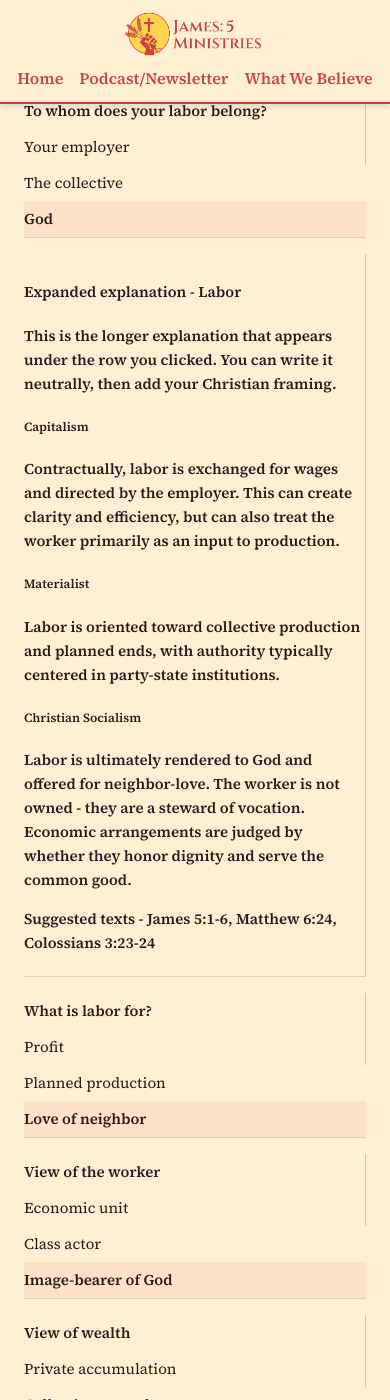
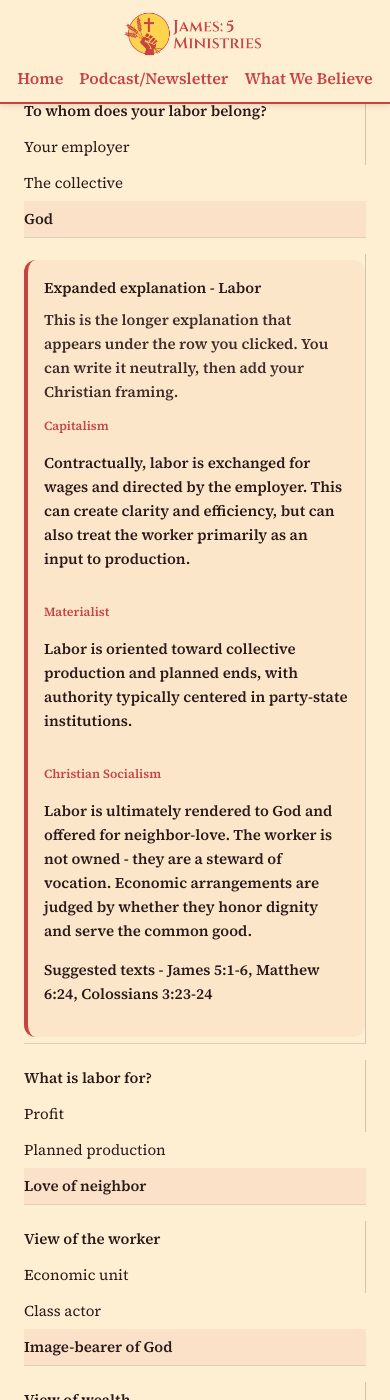
Before and after one commit to james5ministries/james5ministries.github.io, a Jekyll site: the page built from what-we-believe.md, in a window 390 px wide and 1400 px high, scrolled down 696 px. Built offline with Jekyll 4.4.1, drawn with Linux system fonts in a browser that asks for light colours.

Commit message:
Enhance comparison table with expandable details
Added styles for expandable table rows and detail boxes.

```diff
--- a/assets/style.css
+++ b/assets/style.css
@@ -236,6 +236,66 @@ body { margin-top: var(--nav-h, 70px); }
   font-weight: 600;
 }
 
+
+
+/* Clickable cells */
+.comparison-table td.expandable{
+  cursor: pointer;
+}
+.comparison-table td.expandable:hover{
+  text-decoration: underline;
+  text-decoration-thickness: 2px;
+  text-underline-offset: 3px;
+}
+
+/* Detail row is hidden unless open */
+.detail-row{
+  display: none;
+}
+.detail-row.is-open{
+  display: table-row;
+}
+
+/* The expanded box */
+.detail-box{
+  border-left: 4px solid var(--red);
+  background: rgba(198, 67, 67, 0.05);
+  padding: 16px;
+  border-radius: 12px;
+}
+
+.detail-box h4{
+  margin: 0 0 8px 0;
+}
+.detail-lede{
+  margin: 0 0 12px 0;
+  opacity: 0.9;
+}
+
+/* 3-column expanded content on desktop */
+.detail-grid{
+  display: grid;
+  grid-template-columns: 1fr 1fr 1fr;
+  gap: 16px;
+}
+.detail-grid h5{
+  margin: 0 0 6px 0;
+  color: var(--red);
+}
+.detail-verses{
+  margin-top: 10px;
+  font-weight: 600;
+}
+
+/* Mobile - stack */
+@media (max-width: 720px){
+  .detail-grid{
+    grid-template-columns: 1fr;
+  }
+}
+
+
+
 .latest-media{
   margin-top: 40px;
   padding: 20px;
```
